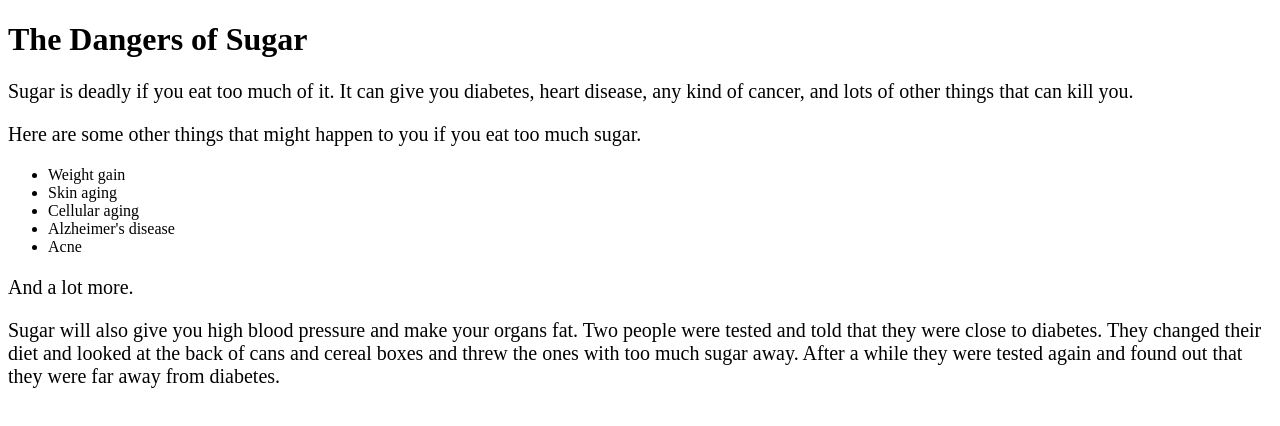
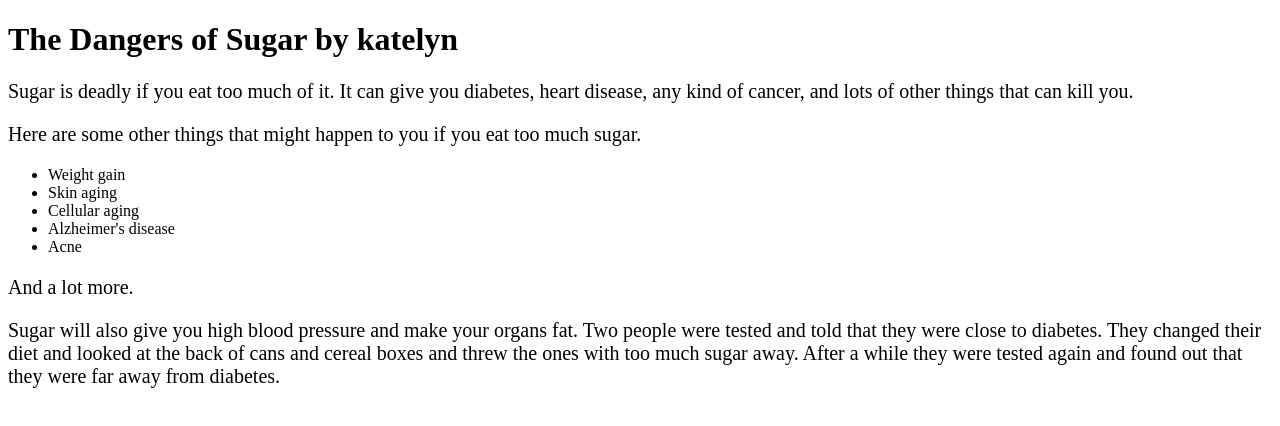
Before and after one commit to katelgra05/katelyn.terryfamily.com, a plain HTML site: page index.html in a window 1280 px wide. Drawn offline with Linux system fonts and the light colour scheme.

Commit message:
I wrote my name in it.

```diff
--- a/index.html
+++ b/index.html
@@ -5,7 +5,7 @@
   </head>
 
   <body>
-    <h1>The Dangers of Sugar</h1>
+    <h1>The Dangers of Sugar  by katelyn</h1>
 
     <p>Sugar is deadly if you eat too much of it. It can give you diabetes, heart disease, any kind of cancer, and lots of other things that can kill you.
     </p>
```
